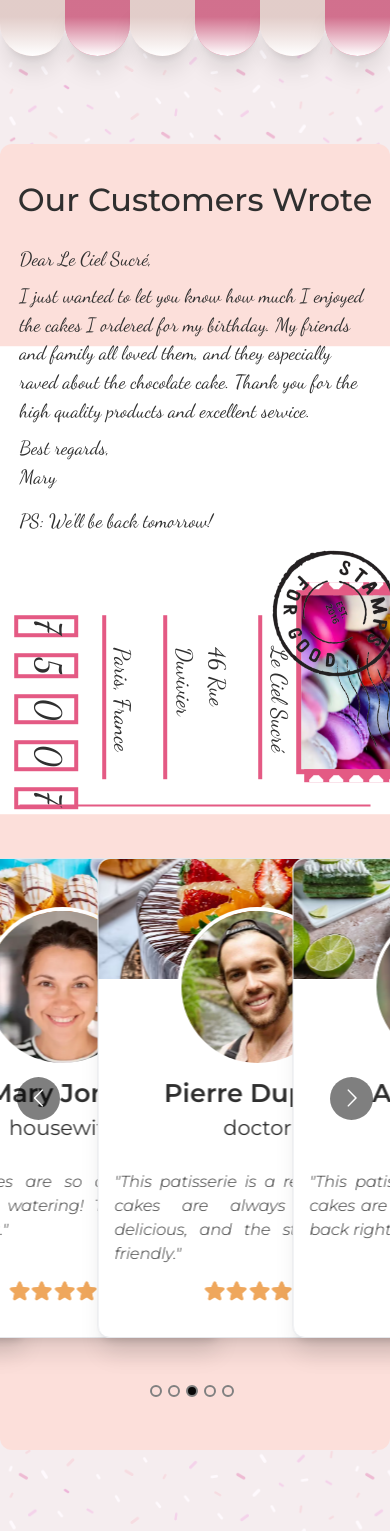
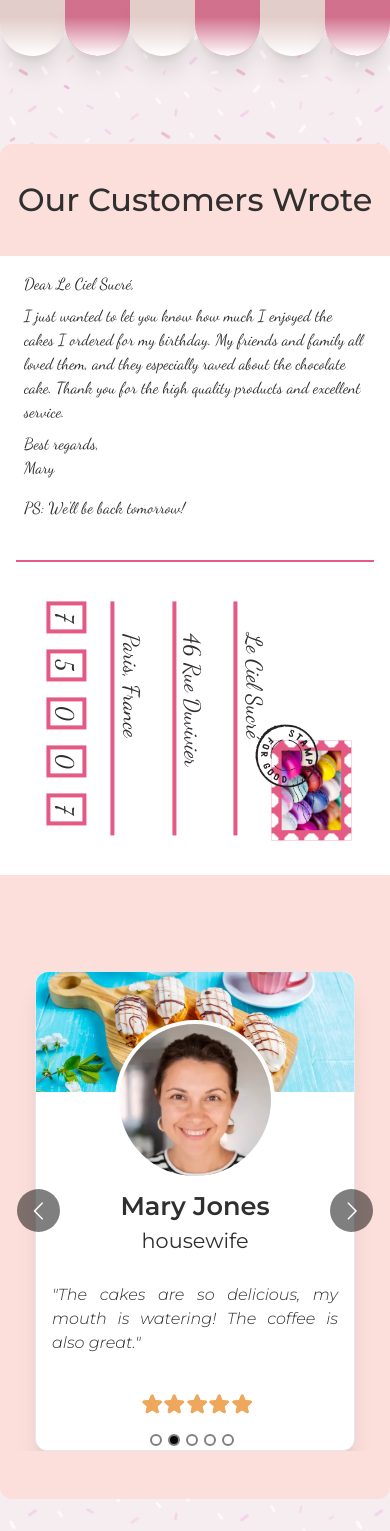
Before and after one commit to Pizzaboi87/pastry-shop-website, a React (Vite) app: page /reviews in a window 390 px wide. Shown: the top 1531 px of the page. Built offline with nearby package versions, Linux system fonts and the light colour scheme; some icons are missing.

Commit message:
added responsiveness to postcard

```diff
--- a/src/components/ImageCarousel.jsx
+++ b/src/components/ImageCarousel.jsx
@@ -2,60 +2,36 @@ import Carousel from "react-multi-carousel";
 import "react-multi-carousel/lib/styles.css";
 
 const ImageCarousel = ({ children }) => {
+	const responsive = {
+		desktop: {
+			breakpoint: { max: 3000, min: 1024 },
+			items: 4,
+			slidesToSlide: 1,
+		},
+		tablet: {
+			breakpoint: { max: 1024, min: 768 },
+			items: 2,
+			slidesToSlide: 1,
+		},
+		mobile: {
+			breakpoint: { max: 767, min: 0 },
+			items: 1,
+			slidesToSlide: 1,
+		},
+	};
+
 	return (
 		<Carousel
-			additionalTransfrom={0}
-			arrows
-			autoPlay
-			autoPlaySpeed={2500}
-			centerMode={true}
-			className="w-full pt-8"
-			containerClass="container-with-dots pb-16"
-			dotListClass=""
-			draggable
-			focusOnSelect={false}
-			infinite
-			itemClass=""
-			keyBoardControl
-			minimumTouchDrag={80}
-			pauseOnHover
-			renderArrowsWhenDisabled={false}
-			renderButtonGroupOutside={false}
-			renderDotsOutside={false}
-			responsive={{
-				desktop: {
-					breakpoint: {
-						max: 3000,
-						min: 1024,
-					},
-					items: 3,
-					partialVisibilityGutter: 30,
-				},
-				mobile: {
-					breakpoint: {
-						max: 464,
-						min: 0,
-					},
-					items: 1,
-					partialVisibilityGutter: 30,
-				},
-				tablet: {
-					breakpoint: {
-						max: 1024,
-						min: 464,
-					},
-					items: 2,
-					partialVisibilityGutter: 30,
-				},
-			}}
-			rewind={false}
-			rewindWithAnimation={false}
-			rtl={false}
-			shouldResetAutoplay
+			responsive={responsive}
+			containerClass="w-full xs:mt-24 flex items-center"
+			itemClass="mx-auto"
+			autoPlay={true}
+			swipeable={true}
+			draggable={true}
 			showDots={true}
-			sliderClass=""
-			slidesToSlide={1}
-			swipeable
+			infinite={true}
+			partialVisible={false}
+			dotListClass="custom-dot-list-style"
 		>
 			{children}
 		</Carousel>
--- a/src/components/Postcard.jsx
+++ b/src/components/Postcard.jsx
@@ -3,63 +3,62 @@ import { stampStyle } from "../styles";
 
 const Postcard = () => {
 	return (
-		<div className="rotate-90 md:rotate-0 w-full md:px-12">
-			<div className="grid md:w-full w-[120%] bg-white grid-cols-2 md:mb-16">
-				<div className="-rotate-90 w-[90vw] md:w-auto h-auto md:rotate-0 md:border-r-2 border-b-2 md:border-b-0 border-logopink md:my-4 md:px-16 md:py-4">
-					<p className="font-letter text-text md:text-[2.2rem] text-[1.2rem] md:my-8 my-2">
+		<div className="hidden xs:flex sm:w-[90%] ms:w-[75%] bg-white sm:flex-row flex-col">
+			<div className="sm:w-[50%] sm:p-8 p-2 pb-10 sm:my-4 sm:mx-0 mx-4 sm:border-r-2 border-r-0 sm:border-b-0 border-b-2 border-logopink">
+				<p className="font-letter text-text xl:text-[2.2rem] sm:text-[1.3rem] text-[1rem] lg:my-8 sm:my-4 my-2">
 					Dear Le Ciel Sucré,
 				</p>
-					<p className="font-letter text-text md:text-[2.2rem] text-[1.2rem] md:mb-8 my-2">
+				<p className="font-letter text-text xl:text-[2.2rem] sm:text-[1.3rem] text-[1rem] lg:mb-8 sm:mb-8 my-2">
 					I just wanted to let you know how much I enjoyed the cakes I ordered
 					for my birthday. My friends and family all loved them, and they
 					especially raved about the chocolate cake. Thank you for the high
 					quality products and excellent service.
 				</p>
-					<p className="font-letter text-text md:text-[2.2rem] text-[1.2rem] md:mb-16 mb-4">
+				<p className="font-letter text-text xl:text-[2.2rem] sm:text-[1.3rem] text-[1rem] lg:mb-16 sm:mb-8 mb-4">
 					Best regards,
 					<br />
 					Mary
 				</p>
-					<p className="font-letter text-text md:text-[2.2rem] text-[1.2rem]">
+				<p className="font-letter text-text xl:text-[2.2rem] sm:text-[1.3rem] text-[1rem]">
 					PS: We'll be back tomorrow!
 				</p>
 			</div>
 
-				<div className="w-full h-full flex flex-col items-center pb-24 pt-8">
+			<div className="sm:w-[50%] sm:rotate-0 rotate-90 flex flex-col items-center sm:pb-24 pb-2 sm:pt-8 pt-0">
 				<div
-						className="w-[12.5rem] h-[10rem] relative self-end mr-8"
+					className="lg:w-[12.5rem] md:w-[7.5rem] w-[6.25rem] xl:h-[10rem] lg:h-[11.3rem] md:h-[5.5rem] h-[5rem] relative lg:self-end lg:mr-8 lg:ml-0 ml-36"
 					style={stampStyle}
 				>
-						<div className="absolute border-[0.3125rem] border-logopink top-2 left-2 w-[11.5rem] h-[9rem] bg-stamp bg-cover" />
+					<div className="absolute lg:border-[0.3125rem] md:border-[0.2rem] border-[0.15rem] border-logopink lg:top-2 md:top-[0.75rem] top-[0.5rem] lg:left-2 left-[0.5rem] lg:w-[11.5rem] md:w-[6.5rem] w-[5.25rem] lg:h-[9rem] h-[4rem] bg-stamp bg-cover" />
 					<img
 						src={stamp}
 						alt="stamp"
-							className="absolute w-full bottom-[-2rem] left-[-2rem]"
+						className="absolute w-full lg:bottom-[-2rem] bottom-[-1rem] lg:left-[-2rem] left-[-1rem]"
 					/>
 				</div>
 				<div className="h-[75%] w-full flex flex-col items-center justify-center gap-6">
-						<div className="w-[70%] border-b-4 border-logopink">
-							<p className="font-letter text-text md:text-[2.7rem] text-[1.4rem] ml-8">
+					<div className="sm:w-[70%] ms:w-[45%] w-[60%] border-b-4 border-logopink">
+						<p className="font-letter text-text xl:text-[2.7rem] sm:text-[1.8rem] text-[1.4rem] ml-8">
 							Le Ciel Sucré
 						</p>
 					</div>
-						<div className="w-[70%] border-b-4 border-logopink">
-							<p className="font-letter text-text md:text-[2.7rem] text-[1.4rem] ml-8">
+					<div className="sm:w-[70%] ms:w-[45%] w-[60%] border-b-4 border-logopink">
+						<p className="font-letter text-text xl:text-[2.7rem] sm:text-[1.8rem] text-[1.4rem] ml-8">
 							46 Rue Duvivier
 						</p>
 					</div>
-						<div className="w-[70%] border-b-4 border-logopink">
-							<p className="font-letter text-text md:text-[2.7rem] text-[1.4rem] ml-8">
+					<div className="sm:w-[70%] ms:w-[45%] w-[60%] border-b-4 border-logopink">
+						<p className="font-letter text-text xl:text-[2.7rem] sm:text-[1.8rem] text-[1.4rem] ml-8">
 							Paris, France
 						</p>
 					</div>
-						<div className="w-[70%] flex gap-4">
+					<div className="sm:w-[70%] ms:w-[45%] w-[60%] flex gap-4">
 						{[7, 5, 0, 0, 7].map((number, index) => (
 							<div
 								key={index}
-									className="border-4 border-logopink w-[3rem] h-[4rem] text-center"
+								className="border-4 border-logopink lg:w-[3rem] sm:[2.2rem] w-[2rem] md:h-[4rem] sm:h-[3rem] h-[2.5rem] text-center"
 							>
-									<p className="font-letter text-text text-[2.2rem]">
+								<p className="font-letter text-text lg:text-[2.2rem] sm:text-[1.8rem] text-[1.5rem]">
 									{number}
 								</p>
 							</div>
@@ -68,7 +67,6 @@ const Postcard = () => {
 				</div>
 			</div>
 		</div>
-		</div>
 	);
 };
 
--- a/src/components/ReviewCard.jsx
+++ b/src/components/ReviewCard.jsx
@@ -25,7 +25,7 @@ const ReviewCard = ({ review }) => {
 	}
 
 	return (
-		<div className="bg-white w-[20rem] h-[30rem] border relative flex flex-col items-center rounded-xl shadow-xl hover:cursor-grab active:cursor-grabbing">
+		<div className="mx-auto bg-white xs:w-[20rem] w-[16rem] h-[30rem] border relative flex flex-col items-center rounded-xl shadow-xl hover:cursor-grab active:cursor-grabbing">
 			<img
 				src={bgImage}
 				alt="background"
--- a/src/styles/index.js
+++ b/src/styles/index.js
@@ -16,8 +16,8 @@ const phoneInputStyle = {
 
 const stampStyle = {
 	background: "#e45a84 radial-gradient(#fff 0, #fff 7px, transparent 7px)",
-	backgroundSize: "1.25rem 1.25rem",
-	backgroundPosition: "-0.625rem",
+	backgroundSize: "20px 20px",
+	backgroundPosition: "-10px",
 };
 
 const recolorStyle = {
--- a/tailwind.config.js
+++ b/tailwind.config.js
@@ -19,7 +19,8 @@ module.exports = {
 				logopink: "#e45a84",
 			},
 			screens: {
-				xs: "370px",
+				xs: "300px",
+				ms: "500px",
 				"3xl": "1600px",
 			},
 			backgroundSize: {
```
Lines whose indentation alone changed are shown as unchanged.
